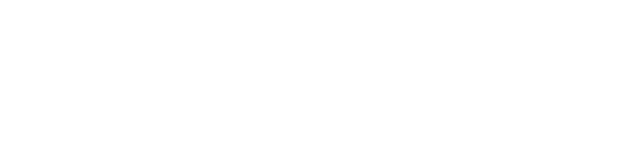
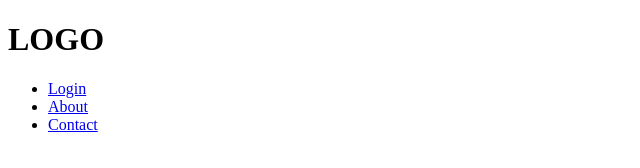
Before and after one commit to Lee-Ann2/crypto, a plain HTML site: page index.html in a window 1280 px wide. Shown: the whole page, without its empty margins (0-640 px from the left). Drawn offline with Linux system fonts and the light colour scheme.

```diff
--- a/index.html
+++ b/index.html
@@ -6,6 +6,15 @@
     <title>Crypto</title>
 </head>
 <body>
-
+    <header>
+        <h1>LOGO</h1>
+        <nav id="nav-menu">
+            <ul>
+                <li><a href="#">Login</a></li>
+                <li><a href="#">About</a></li>
+                <li><a href="#">Contact</a></li>
+            </ul>
+        </nav>
+    </header>
 </body>
 </html>
```
